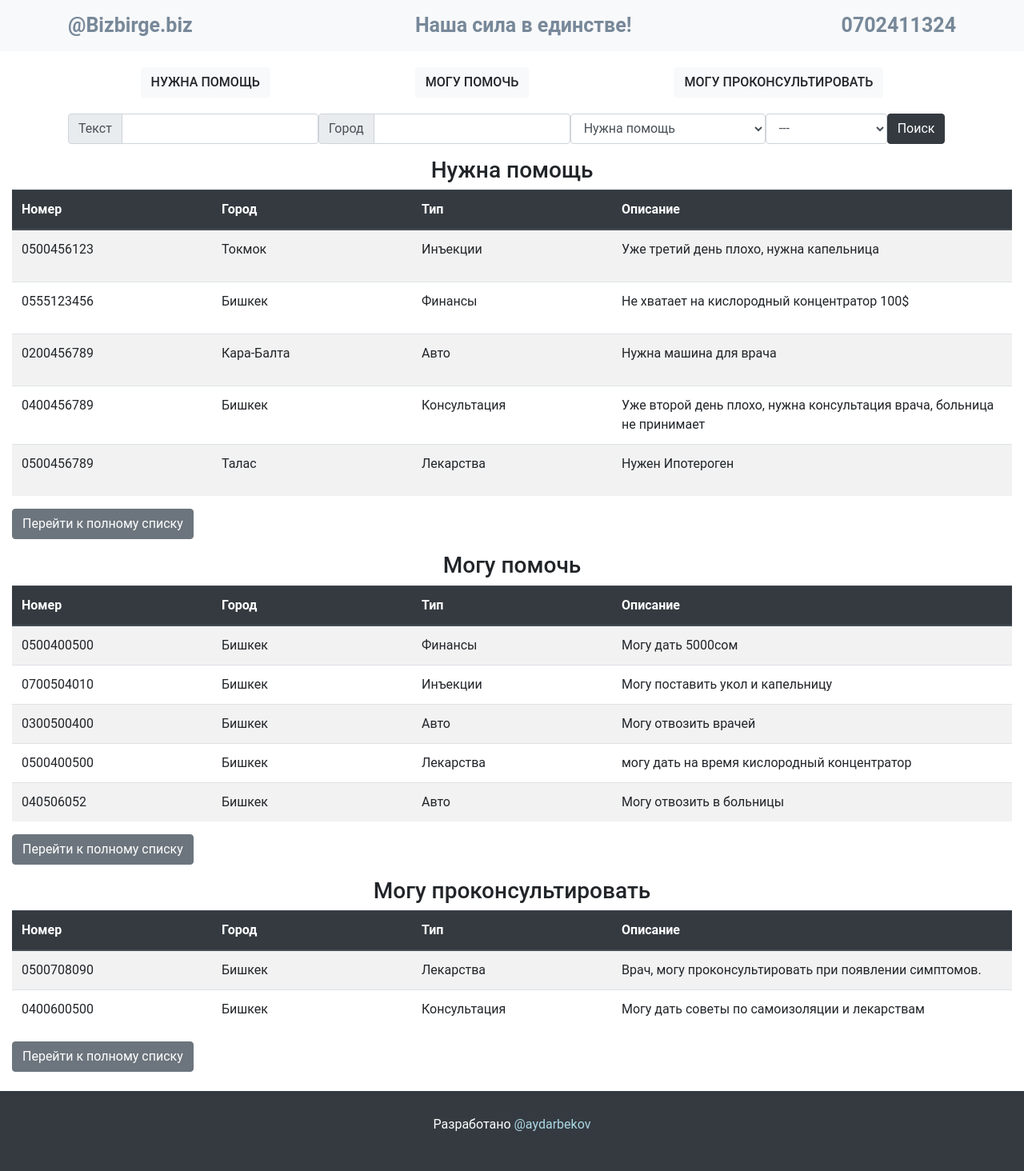
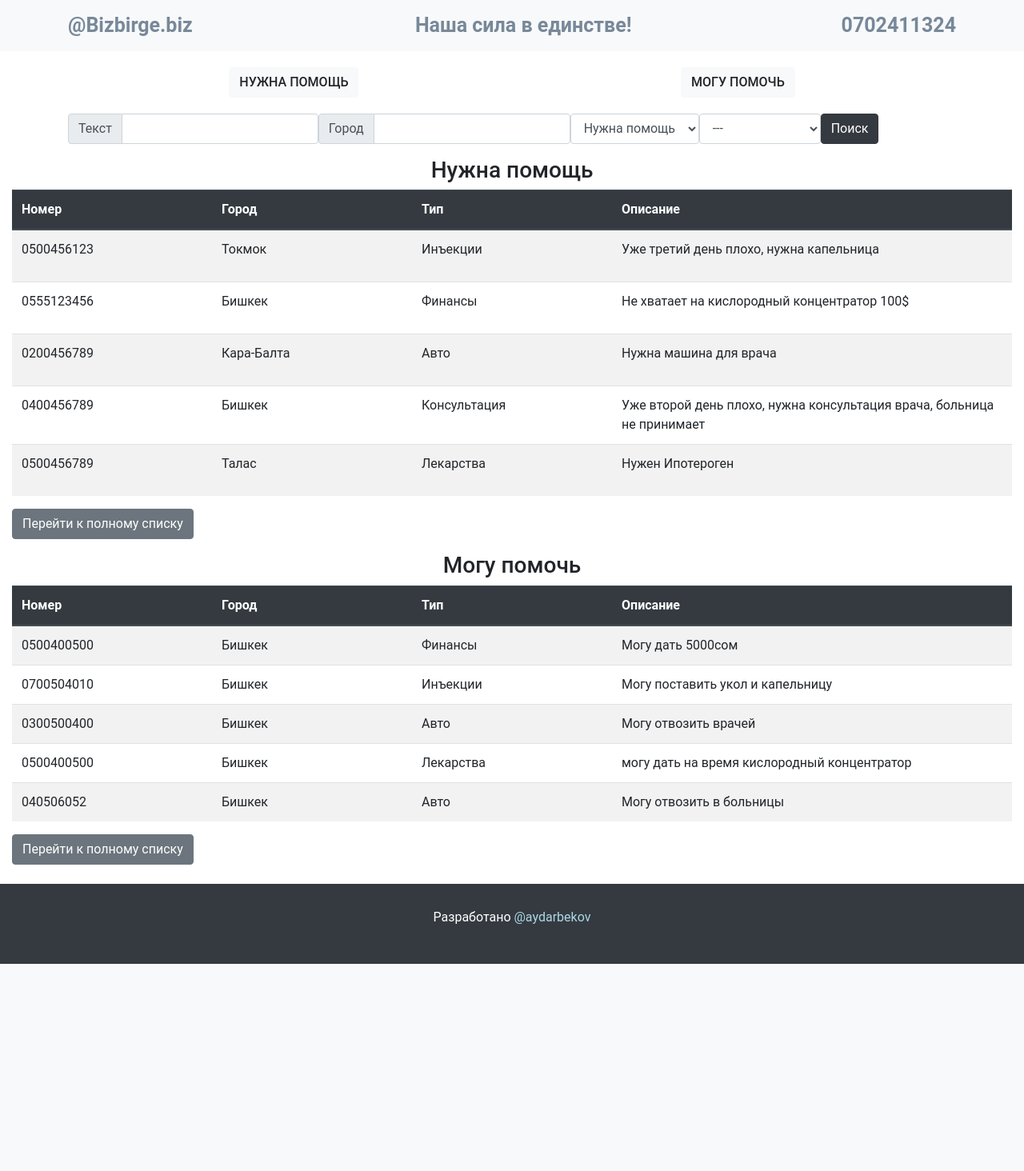
Before and after one commit to aydarbekov/bizbirge.biz, a Django app: page / in a window 1280 px wide. Shown: the whole page at 80% size. After the commit the page ends 1205 px from the top, so only its background shows below. Run offline with Django 3.2, Linux system fonts and the light colour scheme; data comes from the database, SQL or seed files in the repository; some libraries are stand-ins or nearby versions.

Commit message:
убрал can consult

```diff
--- a/source/webapp/models.py
+++ b/source/webapp/models.py
@@ -12,7 +12,6 @@ GROUP_CHOICES = (
 TYPE_CHOICES = (
     ('need_help', 'Нужна помощь'),
     ('can_help', 'Могу помочь'),
-    ('can_consult', 'Могу проконсультировать'),
 )
 STATUS_CHOICES = (
     ('active', 'Активный'),
--- a/source/webapp/templates/base.html
+++ b/source/webapp/templates/base.html
@@ -7,16 +7,10 @@
     <meta http-equiv="X-UA-Compatible" content="ie=edge">
     <title>{% block title %}{% endblock %}</title>
     <link rel="stylesheet" href="{% static 'css/bootstrap.css' %}">
-
-    {#    <link rel="stylesheet" href="{% static "css/bootstrap.css" %}">#}
-    {#    <link rel="stylesheet" href="https://cdn.jsdelivr.net/npm/slick-carousel@1.8.1/slick/slick.css"/>#}
-    {#    <link rel="stylesheet" href="{% static "css/jquery-ui.min.css" %}">#}
     <link rel="stylesheet" href="{% static "css/style.css" %}">
-    {#    <link rel="stylesheet" href="{% static "css/star.css" %}">#}
     {% block styles %}{% endblock %}
 </head>
 <body>
-{#<div class="empty-collapse"><i class="fas fa-times"></i></div>#}
 <header>
     <nav class="navbar navbar-light bg-light">
         <div class="container">
@@ -33,7 +27,6 @@
     <div class="container d-flex justify-content-around my-3 flex-wrap ad-buttons create-btns">
         <a href="{% url 'webapp:ad_create' type='need_help'%}" role="button" class="btn btn-light text-uppercase my-1">Нужна помощь</a>
         <a href="{% url 'webapp:ad_create' type='can_help'%}" role="button" class="btn btn-light text-uppercase my-1">Могу помочь</a>
-        <a href="{% url 'webapp:ad_create' type='can_consult'%}" role="button" class="btn btn-light text-uppercase my-1">Могу Проконсультировать</a>
     </div>
 </header>
 {% include "partial/messages.html" %}
@@ -47,23 +40,6 @@
 <script type="application/javascript" src="{% static 'js/jquery-3.5.1.js' %}"></script>
 <script src="https://cdn.jsdelivr.net/npm/popper.js@1.16.0/dist/umd/popper.min.js" integrity="sha384-Q6E9RHvbIyZFJoft+2mJbHaEWldlvI9IOYy5n3zV9zzTtmI3UksdQRVvoxMfooAo" crossorigin="anonymous"></script>
 <script type="application/javascript" src="{% static 'js/bootstrap.js' %}"></script>
-
-{#<script type="application/javascript" src="{% static "js/jquery-3.5.1.js" %}"></script>#}
-{#<script type="application/javascript" src="{% static "js/jquery.min.js" %}"></script>#}
-{#<script type="text/javascript" src='{% static "js/jquery-ui.min.js" %}'></script>#}
-{#<script src="https://cdn.jsdelivr.net/npm/popper.js@1.16.0/dist/umd/popper.min.js"#}
-{#        integrity="sha384-Q6E9RHvbIyZFJoft+2mJbHaEWldlvI9IOYy5n3zV9zzTtmI3UksdQRVvoxMfooAo"#}
-{#        crossorigin="anonymous"></script>#}
-{#<script type="application/javascript" src="{% static "js/bootstrap.js" %}"></script>#}
-{#<script type="application/javascript" src="{% static "js/fontawsome.js" %}"></script>#}
-{#<script type="text/javascript" src="{% static "js/slick.min.js" %}"></script>#}
-{#<script type="application/javascript" src="{% static "js/base.js" %}"></script>#}
-{#<script type="application/javascript" src="{% static "js/review.js" %}"></script>#}
-{#<script type="application/javascript" src="{% static "js/favorite.js" %}"></script>#}
-{#<script type="application/javascript" src="{% static "js/compare_ajax.js" %}"></script>#}
-{#<script type="application/javascript" src="{% static "js/cart_ajax.js" %}"></script>#}
-{#<script type="application/javascript" src="{% static "js/offer.js" %}"></script>#}
-
 {% block scripts %}{% endblock %}
 </body>
 </html>
--- a/source/webapp/templates/index.html
+++ b/source/webapp/templates/index.html
@@ -75,32 +75,6 @@
             </table>
             <a href="{% url 'webapp:ad_list' 'can_help' %}"class="btn btn-secondary to-list">Перейти к полному списку</a>
         </div>
-        <div class="ads-index-table mt-3">
-            <h3>Могу проконсультировать</h3>
-            <table class="table table-striped">
-                <thead class="thead-dark">
-                <tr>
-                    <th scope="col">Номер</th>
-                    <th scope="col">Город</th>
-                    <th scope="col">Тип</th>
-                    <th scope="col" colspan="2">Описание</th>
-{#                    <th scope="col">Удаление</th>#}
-                </tr>
-                </thead>
-                <tbody>
-                {% for ad in ads_sorted_can_consult %}
-                    <tr>
-                        <td class="table-number">{{ ad.number }}</td>
-                        <td>{{ ad.city }}</td>
-                        <td>{{ ad.get_group_display }}</td>
-                        <td colspan="2">{{ ad.description }}</td>
-{#                        <td><a href="{% url 'webapp:ad_to_delete' ad.pk %}">Удалить</a></td>#}
-                    </tr>
-                {% endfor %}
-                </tbody>
-            </table>
-            <a href="{% url 'webapp:ad_list' 'can_consult' %}" role="button" class="btn btn-secondary to-list">Перейти к полному списку</a>
-        </div>
     </div>
 
 
--- a/source/webapp/views.py
+++ b/source/webapp/views.py
@@ -27,7 +27,6 @@ class IndexView(ListView):
         context = super().get_context_data()
         context['ads_sorted'] = Ad.objects.filter(status='active', ad_type='need_help').order_by('-date')[:5]
         context['ads_sorted_can_help'] = Ad.objects.filter(status='active', ad_type='can_help').order_by('-date')[:5]
-        context['ads_sorted_can_consult'] = Ad.objects.filter(status='active', ad_type='can_consult').order_by('-date')[:5]
         context['form'] = self.form
         return context
 
```
